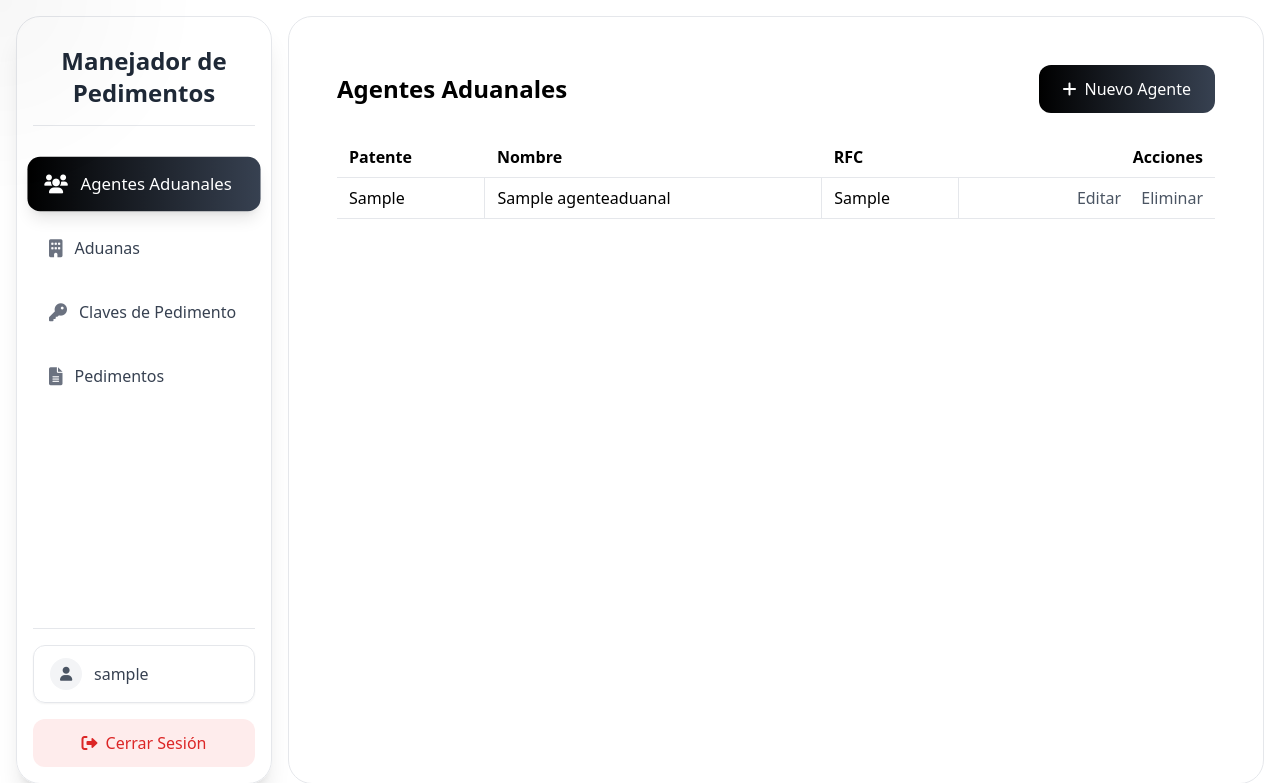
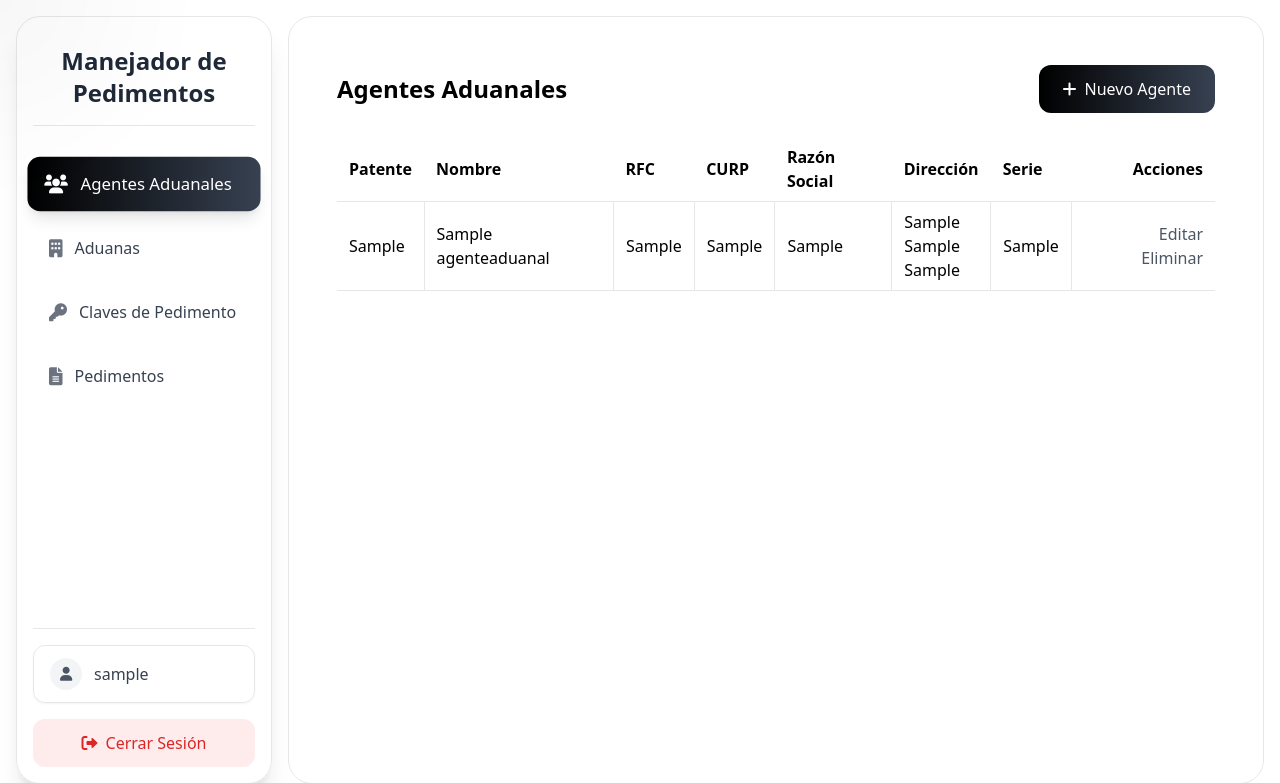
Before and after one commit to Idlaviv17/django_crud, a Django app: page /customs_app/agentes/ in a window 1280 px wide. Shown: the top 783 px of the page. Run offline with Django 5.2, Linux system fonts and the light colour scheme; a user stored in the database is signed in; tables that the repository leaves empty hold one stand-in row (values such as "Sample post"); parts of the project's set-up code (start-up, migrations or seed data) failed here and were passed over; some libraries are stand-ins or nearby versions.

Commit message:
Add missing fields in AA

```diff
--- a/templates/customs_app/agentes/list.html
+++ b/templates/customs_app/agentes/list.html
@@ -19,6 +19,10 @@
                     <th class="text-left py-2 px-3">Patente</th>
                     <th class="text-left py-2 px-3">Nombre</th>
                     <th class="text-left py-2 px-3">RFC</th>
+                    <th class="text-left py-2 px-3">CURP</th>
+                    <th class="text-left py-2 px-3">Razón Social</th>
+                    <th class="text-left py-2 px-3">Dirección</th>
+                    <th class="text-left py-2 px-3">Serie</th>
                     <th class="text-right py-2 px-3">Acciones</th>
                 </tr>
             </thead>
@@ -28,6 +32,14 @@
                     <td class="py-2 px-3 border-r">{{ agente.patente }}</td>
                     <td class="py-2 px-3 border-r">{{ agente.nombre }}</td>
                     <td class="py-2 px-3 border-r">{{ agente.rfc }}</td>
+                    <td class="py-2 px-3 border-r">{{ agente.curp }}</td>
+                    <td class="py-2 px-3 border-r">{{ agente.razon_social }}</td>
+                    <td class="py-2 px-3 border-r">
+                        {{ agente.direccion1 }}
+                        {% if agente.direccion2 %}<br>{{ agente.direccion2 }}{% endif %}
+                        {% if agente.direccion3 %}<br>{{ agente.direccion3 }}{% endif %}
+                    </td>
+                    <td class="py-2 px-3 border-r">{{ agente.serie }}</td>
                     <td class="py-2 px-3 text-right">
                         <a href="{% url 'agente-update' agente.patente %}"
                            class="text-gray-600 hover:text-black">Editar</a>
```
